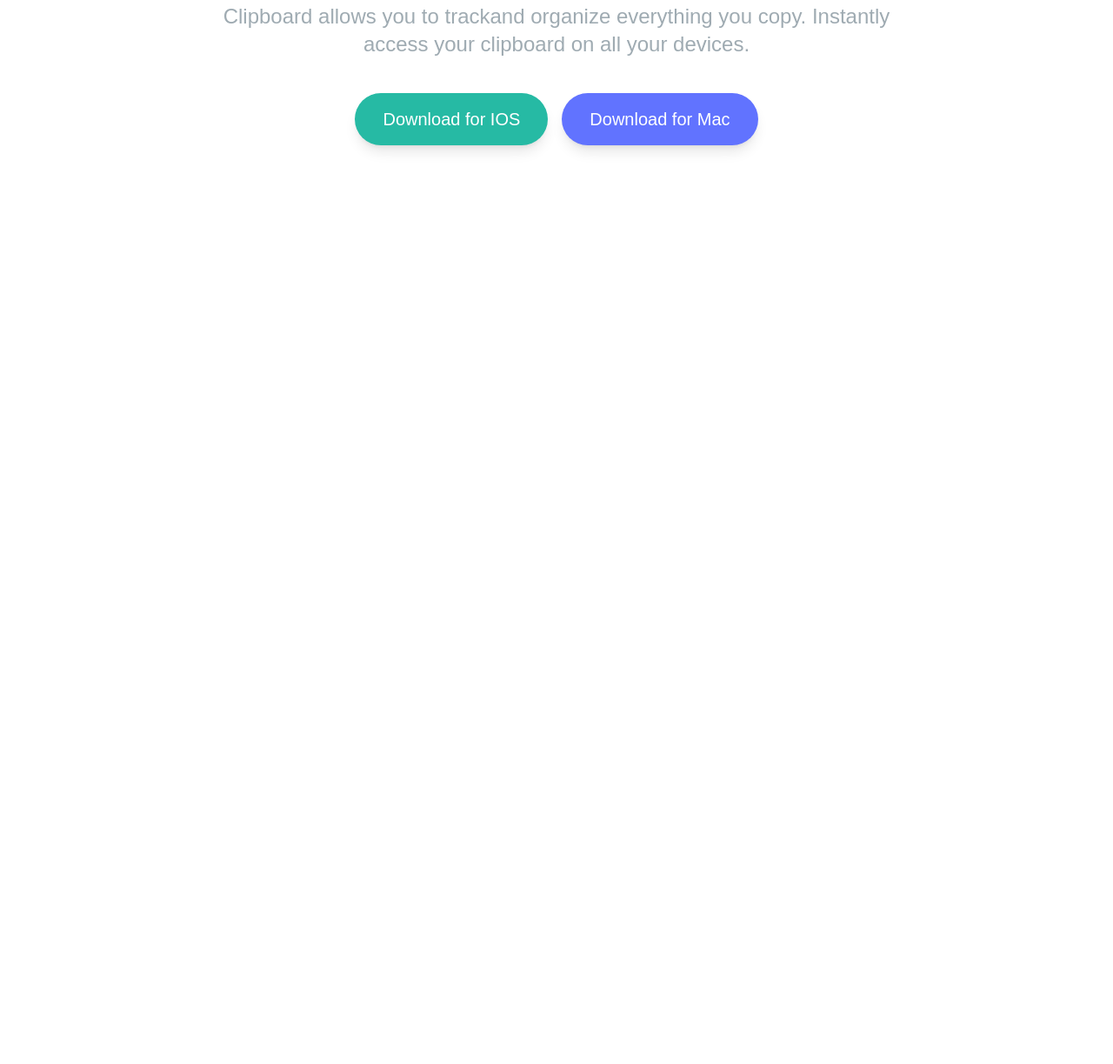
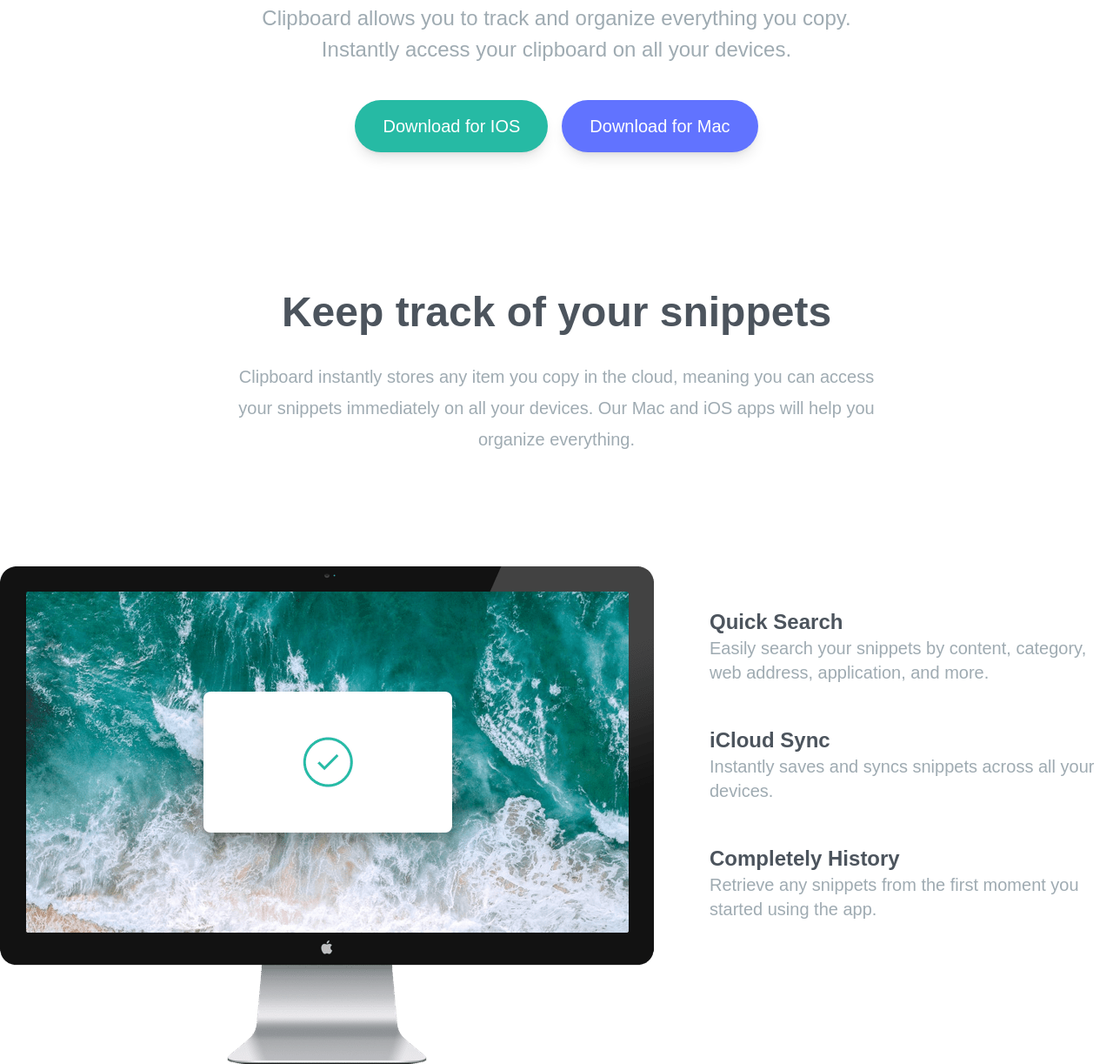
Before and after one commit to JoseDLR24/clipboard-tailwindcss, a website: page index.html in a window 1280 px wide. Shown: the part 394-1617 px from the top of the page at 87% size. Before the commit the page ends 800 px from the top, so only its background shows below. Drawn offline with Linux system fonts and the light colour scheme; a web font is replaced by a local one.

Commit message:
snippet and features section done

```diff
--- a/index.html
+++ b/index.html
@@ -20,8 +20,8 @@
     <section id="hero">
       <div class="max-w-6xl mx-auto text-center mb-40 px-10 pt-16">
         <img src="images/logo.svg" alt="" class="mx-auto my-16">
-        <h3 class="mb-8 text-4xl font-bold text-darkGrayishBlue md:text-5xl">A history of everything you copy</h3>
-        <p class="max-w-3xl mx-auto mb-10 text-2xl text-grayishBlue">Clipboard allows you to trackand organize everything you copy. Instantly access your clipboard on all your devices.</p>
+        <h1 class="mb-8 text-4xl font-bold text-darkGrayishBlue md:text-5xl">A history of everything you copy</h1>
+        <p class="max-w-3xl mx-auto mb-10 leading-9 text-2xl text-grayishBlue">Clipboard allows you to track and organize everything you copy. Instantly access your clipboard on all your devices.</p>
 
         <!-- BUTTON CONTAINER -->
         <div class="flex flex-col justify-center w-full space-y-6 text-xl text-white md:flex-row md:space-y-0 md:space-x-4">
@@ -29,9 +29,36 @@
           <a href="#" class="p-4 px-8 rounded-full shadow-lg bg-lightBlue duration-200 hover:opacity-80">Download for Mac</a>
         </div>
       </div>
-
-
     </section>
-
+    <!-- SNIPPETS SECTION -->
+    <section id="snippets">
+      <div class="max-w-6xl mx-auto text-center mb-32 px-10">
+        <h2 class="mb-8 text-4xl font-bold text-darkGrayishBlue md:text-5xl">Keep track of your snippets</h2>
+        <p class="max-w-3xl mx-auto mb-10 leading-9 text-xl text-grayishBlue">Clipboard instantly stores any item you copy in the cloud, meaning you can access your snippets immediately on all your devices. Our Mac and iOS apps will help you organize everything.</p>
+      </div>
+    </section>
+    <section id="features">
+      <div class="flex flex-col md:flex-row md:max-w-7xl md:mx-auto md:space-x-16">
+        <img src="images/image-computer.png" alt="computer image" class="mx-auto my-16 md:my-0 md:space-x-4">
+        <!-- Items container -->
+        <div class="flex flex-col space-y-12 text-darkGrayishBlue md:justify-start md:pt-12">
+          <!-- item 1 -->
+          <div>
+            <h3 class="text-2xl font-bold">Quick Search</h3>
+            <p class="max-w-3xl mx-auto text-xl text-grayishBlue">Easily search your snippets by content, category, web address, application, and more.</p>
+          </div>
+          <!-- item 2 -->
+          <div>
+            <h3 class="text-2xl font-bold">iCloud Sync</h3>
+            <p class="max-w-3xl mx-auto text-xl text-grayishBlue">Instantly saves and syncs snippets across all your devices.</p>
+          </div>
+          <!-- item 3 -->
+          <div>
+            <h3 class="text-2xl font-bold">Completely History</h3>
+            <p class="max-w-3xl mx-auto text-xl text-grayishBlue">Retrieve any snippets from the first moment you started using the app.</p>
+          </div>
+        </div>
+      </div>
+    </section>
   </body>
 </html>
--- a/input.css
+++ b/input.css
@@ -4,7 +4,7 @@
 
 /* custom css to add the background img without using tailwindcss */
 body {
-    background-img: url('../images/bg-header-desktop.png');
+    background-image: url('../images/bg-header-desktop.png');
     background-repeat: no-repeat;
     background-size: contain;
 }
```
Also changed, not shown: css/style.css.
